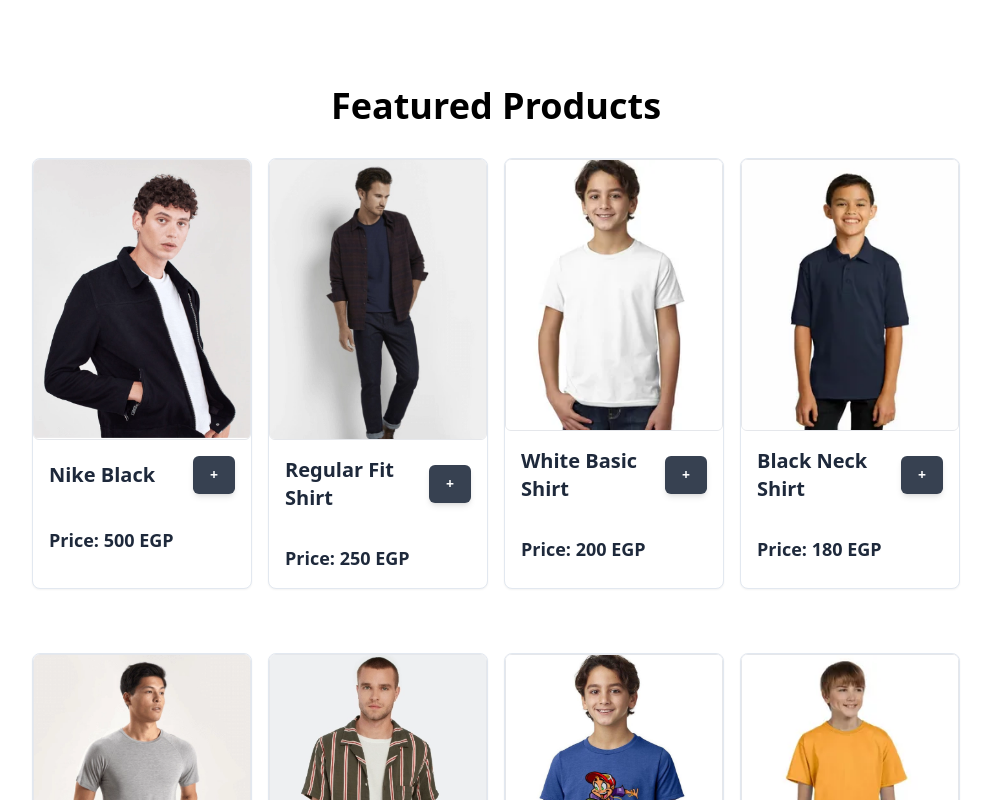
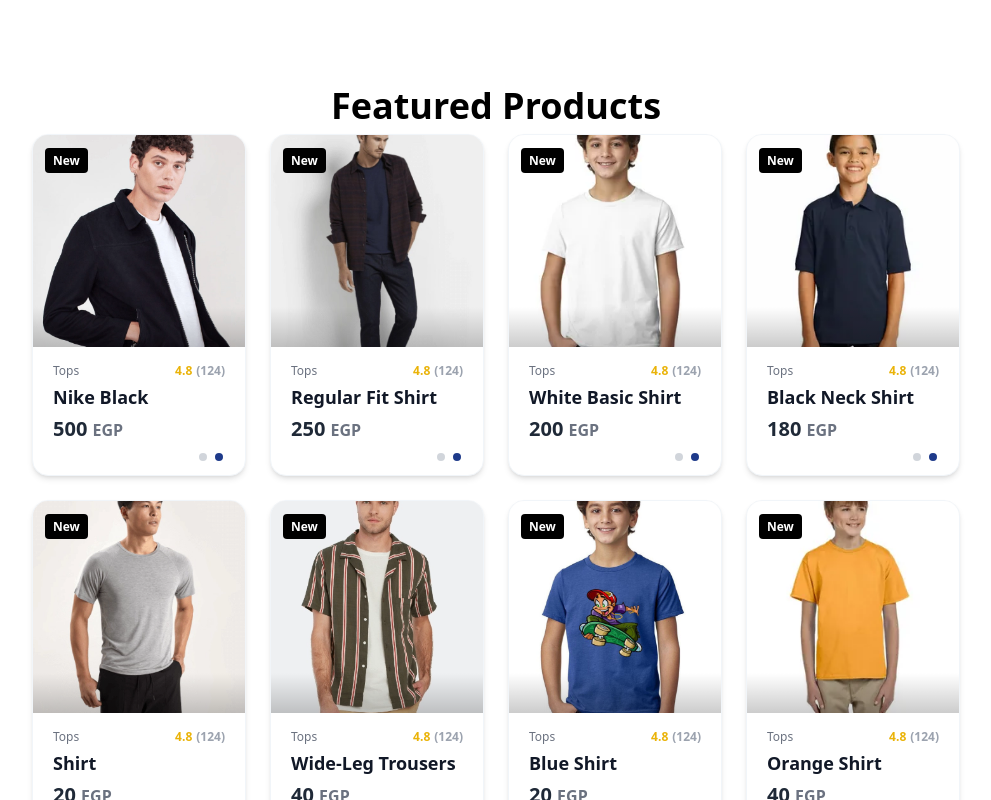
Before and after one commit to ziadSayed99/classic-crew-ecommerce, a React (Vite) app: page / in a window 1280 px wide. Shown: the part 2560-3360 px from the top of the page, without its empty margins (144-1135 px from the left). Built offline with nearby package versions, Linux system fonts and the light colour scheme.

Commit message:
Enhancing Product card styling

```diff
--- a/src/components/product/prodcuts-card.tsx
+++ b/src/components/product/prodcuts-card.tsx
@@ -4,7 +4,9 @@ import { addToCart } from "../../store/cartSlice";
 import { useDispatch } from "react-redux";
 import ProductView from "./productView";
 import Snackbar from "../alerts/snackbar";
-import { ShoppingCartIcon } from "@heroicons/react/24/solid"; // New icons for cart and qty control
+import { ShoppingCartIcon } from "@heroicons/react/24/solid";
+import { HeartIcon, EyeIcon } from "@heroicons/react/24/outline";
+
 function ProdcutsCard({
   prodcuts,
   isHomePage,
@@ -12,14 +14,13 @@ function ProdcutsCard({
   prodcuts: Clothes[];
   isHomePage: boolean;
 }) {
-  // console.log(prodcuts);
   const dispatch = useDispatch();
   const [isModalOpen, setIsModalOpen] = useState(false);
   const [selectedProduct, setSelectedProduct] = useState<Clothes | null>(null);
   const [snackbarVisible, setSnackbarVisible] = useState(false);
 
   const openModal = (product: Clothes) => {
-    setSelectedProduct(product); // Set the selected product
+    setSelectedProduct(product);
     setIsModalOpen(true);
   };
 
@@ -36,26 +37,27 @@ function ProdcutsCard({
     if (selectedProduct) {
       dispatch(addToCart({ product: selectedProduct, qty: 1 }));
       setSnackbarVisible(true);
-    } else {
-      console.error("Selected product not found");
+      // Auto hide after 3 seconds
+      setTimeout(() => {
+        setSnackbarVisible(false);
+      }, 3000);
     }
   };
 
   const handleClose = () => {
-    console.log("Toast close clicked!");
     setSnackbarVisible(false);
   };
 
-  console.log(prodcuts);
-
   return (
     <React.Fragment>
-      {snackbarVisible === true && (
+      {snackbarVisible && (
+        <div className="fixed bottom-4 left-4 z-50">
           <Snackbar
             type="success"
             message="Product added to cart!"
             onClose={handleClose}
           />
+        </div>
       )}
       {isHomePage ? (
         <>
@@ -64,75 +66,97 @@ function ProdcutsCard({
               Featured Products
             </h2>
           </div>
-          <div className="grid grid-cols-1 sm:grid-cols-2 md:grid-cols-3 lg:grid-cols-4 gap-4 lg:mx-40 px-4">
-            {prodcuts?.map((prodcut) => (
+          <div className="grid grid-cols-1 sm:grid-cols-2 md:grid-cols-3 lg:grid-cols-4 gap-6 lg:mx-40 px-4">
+            {prodcuts?.map((product) => (
               <div
-                key={prodcut.id}
-                className="relative flex flex-col my-6 bg-white shadow-sm border border-slate-200 rounded-lg transition-transform duration-300 overflow-hidden group w-full"
+                key={product.id}
+                className="bg-white rounded-2xl shadow-md overflow-hidden relative group transition-all duration-300 border border-slate-100"
               >
-                <div className="h-62 flex-shrink-0 overflow-hidden rounded-md border border-gray-200">
+                {/* New Badge */}
+                <div className="absolute top-3 left-3 z-10">
+                  <span className="bg-black text-white text-xs font-semibold px-2 py-1 rounded">New</span>
+                </div>
+                {/* Product Image with Hover Overlay */}
+                <div className="relative aspect-square w-full bg-gray-100 flex items-center justify-center overflow-hidden">
                   <img
-                    src={prodcut.image}
-                    alt={prodcut.image}
-                    className="h-full w-full object-cover object-center hover:scale-105 transition-transform duration-500"
+                    src={product.image}
+                    alt={product.name}
+                    className="h-full w-full object-cover object-center transition-transform duration-500 group-hover:scale-105"
                   />
+                  {/* Bottom Shadow */}
+                  <div className="absolute bottom-0 left-0 w-full h-10 bg-gradient-to-t from-black/20 to-transparent pointer-events-none z-10" />
+                  {/* Hover Overlay with Icons at Bottom Center */}
+                  <div className="absolute inset-0 flex items-end justify-center pointer-events-none">
+                    <div className="mb-4 flex gap-4 opacity-0 group-hover:opacity-100 translate-y-6 group-hover:translate-y-0 transition-all duration-300 pointer-events-auto">
+                      <button
+                        onClick={() => handleAddToCart(product.id)}
+                        className="bg-white rounded-full p-2 shadow hover:bg-cyan-500 hover:text-white transition-colors"
+                        aria-label="Add to Cart"
+                      >
+                        <ShoppingCartIcon className="h-5 w-5" />
+                      </button>
+                      <button
+                        onClick={() => { /* wishlist logic */ }}
+                        className="bg-white rounded-full p-2 shadow hover:bg-pink-500 hover:text-white transition-colors"
+                        aria-label="Add to Wishlist"
+                      >
+                        <HeartIcon className="h-5 w-5" />
+                      </button>
+                      <button
+                        onClick={() => openModal(product)}
+                        className="bg-white rounded-full p-2 shadow hover:bg-gray-800 hover:text-white transition-colors"
+                        aria-label="Preview"
+                      >
+                        <EyeIcon className="h-5 w-5" />
+                      </button>
                     </div>
-
-                <div className="p-4">
-                  <h6 className="mb-2 text-slate-800 text-xl font-semibold flex justify-between items-center">
-                    {prodcut.name}
-                    <button
-                      onClick={() => handleAddToCart(prodcut.id)}
-                      className="rounded-md bg-gray-700 py-2 px-4 border border-transparent text-center text-sm text-white transition-all shadow-md hover:shadow-lg focus:bg-slate-700 focus:shadow-none active:bg-slate-700"
-                    >
-                      <span
-                        className={`group-hover:hidden ${
-                          !isHomePage ? "hidden" : ""
-                        }`}
-                      >
-                        +
+                  </div>
+                </div>
+                {/* Card Body */}
+                <div className="px-5 pt-4 pb-3">
+                  <div className="flex justify-between items-center mb-1">
+                    <span className="text-xs text-gray-500 font-medium">Tops</span>
+                    <span className="text-xs text-yellow-500 font-semibold flex items-center gap-1">
+                      4.8 <span className="text-gray-400">(124)</span>
                     </span>
-                      <span
-                        className={`hidden group-hover:inline  ${
-                          isHomePage ? "inline " : "hidden"
-                        }`}
-                      >
-                        Add to Cart
-                      </span>
-                    </button>
-                  </h6>
                   </div>
-
-                <div className="px-4 pb-4 pt-0 mt-2 transition-opacity duration-300">
-                  <p className="text-slate-800 text-lg font-semibold">
-                    Price: {prodcut.price} EGP
-                  </p>
+                  <div className="font-semibold text-lg text-gray-900 mb-1 truncate">{product.name}</div>
+                  <div className="font-bold text-xl text-gray-800 mb-2">{product.price} <span className="text-gray-500 text-base">EGP</span></div>
+                  {/* Color Dots */}
+                  <div className="flex justify-end gap-1">
+                    <span className="w-3 h-3 rounded-full bg-gray-300 border-2 border-white inline-block"></span>
+                    <span className="w-3 h-3 rounded-full bg-blue-900 border-2 border-white inline-block"></span>
                   </div>
+                </div>
+                {/* Product Modal */}
+                <ProductView
+                  isOpen={isModalOpen}
+                  onClose={closeModal}
+                  product={selectedProduct}
+                />
               </div>
             ))}
           </div>
         </>
       ) : (
-        <div className="grid grid-cols-1 sm:grid-cols-2 md:grid-cols-2 lg:grid-cols-3 px-4 gap-4  mx-auto ">
+        <div className="grid grid-cols-1 sm:grid-cols-2 md:grid-cols-2 lg:grid-cols-3 px-4 gap-4 mx-auto">
           {prodcuts.map((product) => (
             <div
               key={product.id}
               className="relative flex flex-col my-6 bg-white shadow-sm border border-slate-200 rounded-lg transition-transform duration-300 overflow-hidden group w-full"
             >
-              <div className="h-62 flex-shrink-0 overflow-hidden rounded-md border border-gray-200">
+              <div className=" overflow-hidden rounded-t-lg bg-gray-100">
                 <img
                   src={product.image}
                   alt={product.name}
-                  className="h-full w-full object-cover object-center hover:scale-105 transition-transform duration-500"
+                  className="h-full w-full hover:scale-105 transition-transform duration-500"
                 />
               </div>
 
               <div className="p-2">
                 <h6 className="mb-2 text-slate-800 text-xl font-semibold flex justify-between items-center">
-                  {/* Product Name */}
                   <span>{product.name}</span>
 
-                  {/* View Button */}
                   <button
                     onClick={() => openModal(product)}
                     className="rounded-md bg-gray-700 py-2 px-4 text-sm text-white transition-shadow shadow-md hover:shadow-lg hover:bg-cyan-500"
@@ -140,7 +164,6 @@ function ProdcutsCard({
                     View
                   </button>
 
-                  {/* Add to Cart Icon Button */}
                   <button
                     onClick={() => handleAddToCart(product.id)}
                     className="relative flex items-center justify-center rounded-full bg-gray-700 p-3 text-white transition-shadow shadow-md hover:shadow-lg hover:bg-cyan-500"
@@ -150,7 +173,6 @@ function ProdcutsCard({
                   </button>
                 </h6>
 
-                {/* Product View Modal */}
                 <ProductView
                   isOpen={isModalOpen}
                   onClose={closeModal}
```
Lines whose indentation alone changed are shown as unchanged.
